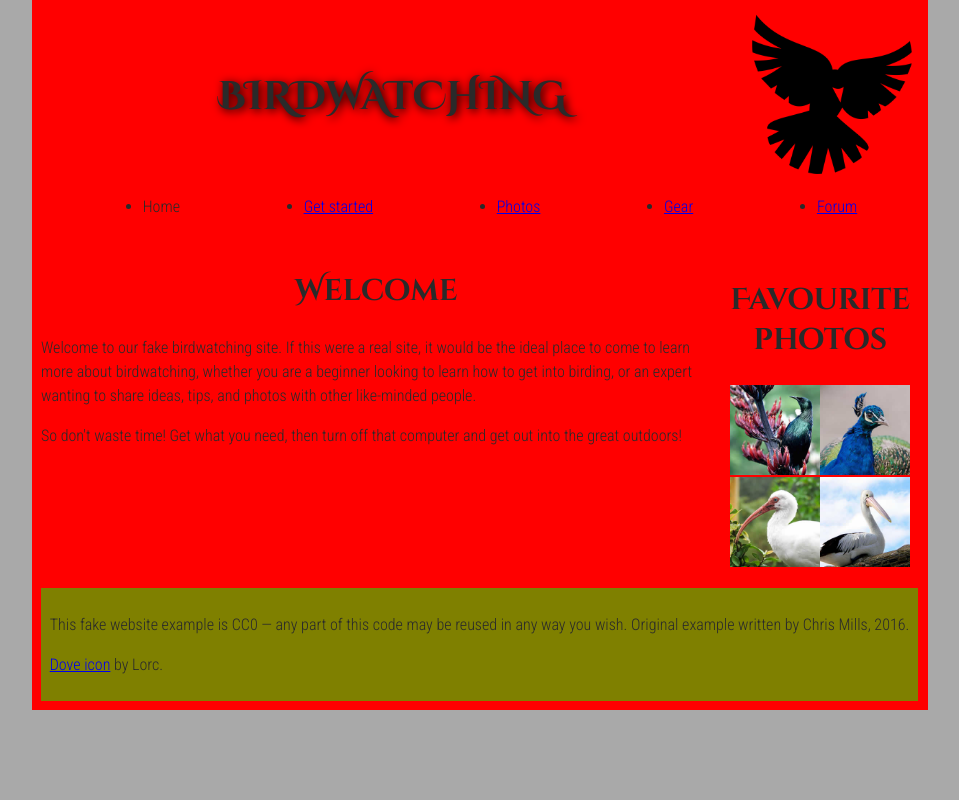
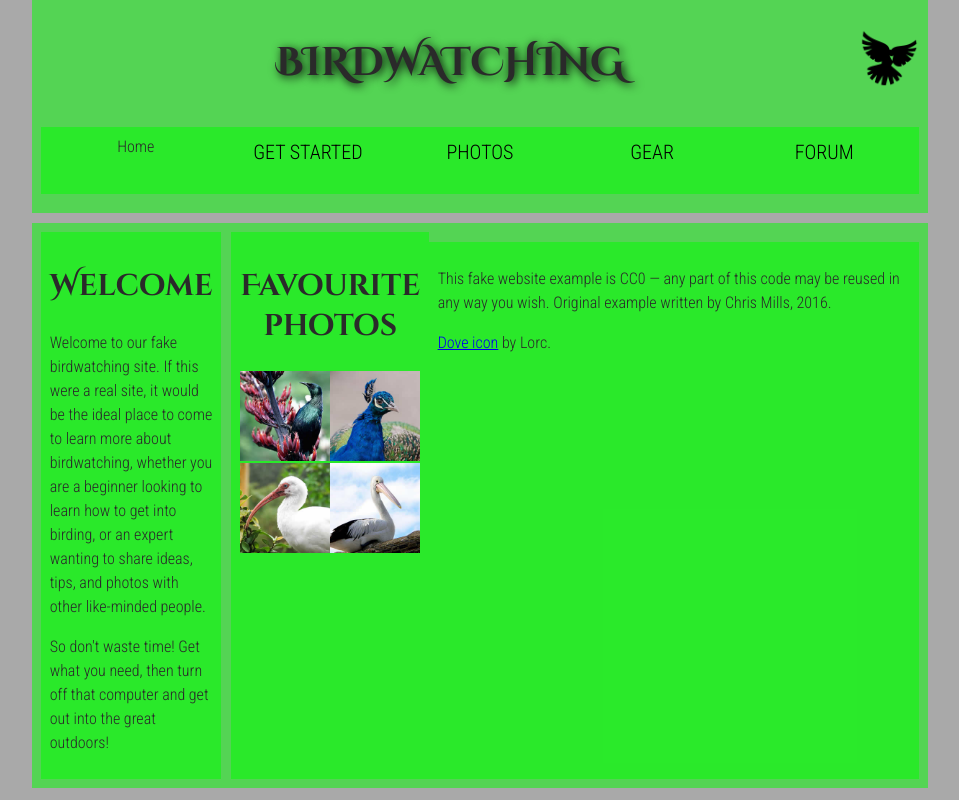
Before and after one commit to greenalex519/mozilla_webpage, a plain HTML site: page index.html in a window 1280 px wide. Shown: the whole page, without its empty margins (160-1119 px from the left). Drawn offline with Linux system fonts and the light colour scheme.

Commit message:
used provided CSS, only HTML changed

```diff
--- a/style.css
+++ b/style.css
@@ -1,4 +1,5 @@
 /* || General setup */
+
 html, body {
   margin: 0;
   padding: 0;
@@ -49,7 +50,7 @@ p, li {
 
 /* || header layout */
 
-header {
+.header {
   margin-bottom: 10px;
   display: flex;
   flex-flow: row wrap;
@@ -60,43 +61,42 @@ body > * {
   padding: 1%;
 }
 
-main, header, nav, article, aside, footer, section {
+.main, .header, .nav, .article, .aside, footer, .section {
   background-color: rgba(0,255,0,0.5);
   padding: 1%;
 }
 
 h1 {
   flex: 5;
-  align-self: center;
   text-transform: uppercase;
 }
 
-header img {
+.header img {
   display: block;
   height: 60px;
   padding-top: 20.15px;
 }
 
-nav {
+.nav {
   height: 50px;
   flex: 100%;
   display: flex;
 }
 
-nav ul {
+.nav ul {
   padding: 0;
   list-style-type: none;
   flex: 2;
   display: flex;
 }
 
-nav li {
+.nav li {
   display: inline;
   text-align: center;
   flex: 1;
 }
 
-nav a, nav span {
+.nav a, .nav span {
   display: inline-block;
   font-size: 2rem;
   height: 3rem;
@@ -108,30 +108,9 @@ nav a, nav span {
 }
 
 /* || main layout */
-.header {
-  display: flex;
-  flex-wrap: wrap;
-  justify-content: center;
-}
-
-.nav {
-  width: 100%;
-  display: flex;
-  flex-direction: row;
-  justify-content: space-around;
-}
-
-.dove {
-  width: 20%;
-  height: 20%;
-
-}
-
 
 .main {
   display: flex;
-  flex-direction: row;
-  flex-wrap: wrap;
 }
 
 .article {
```
